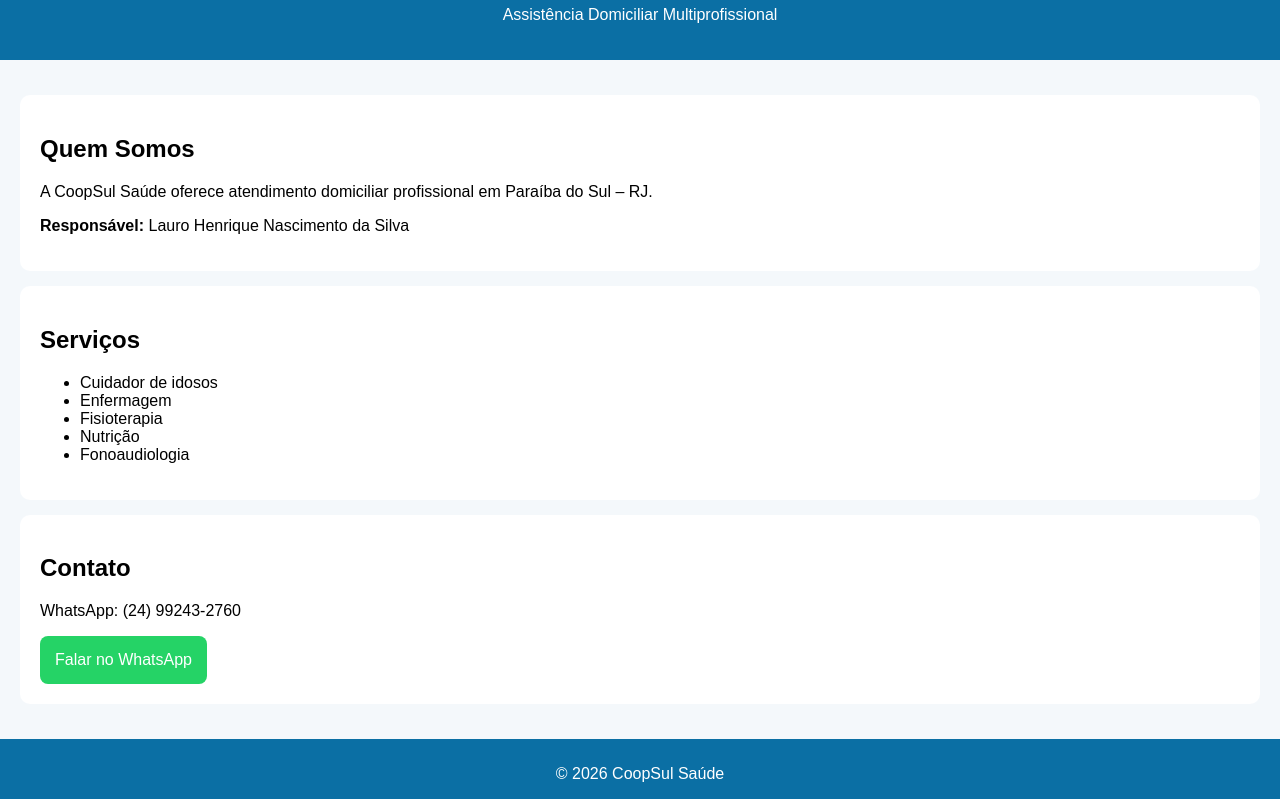
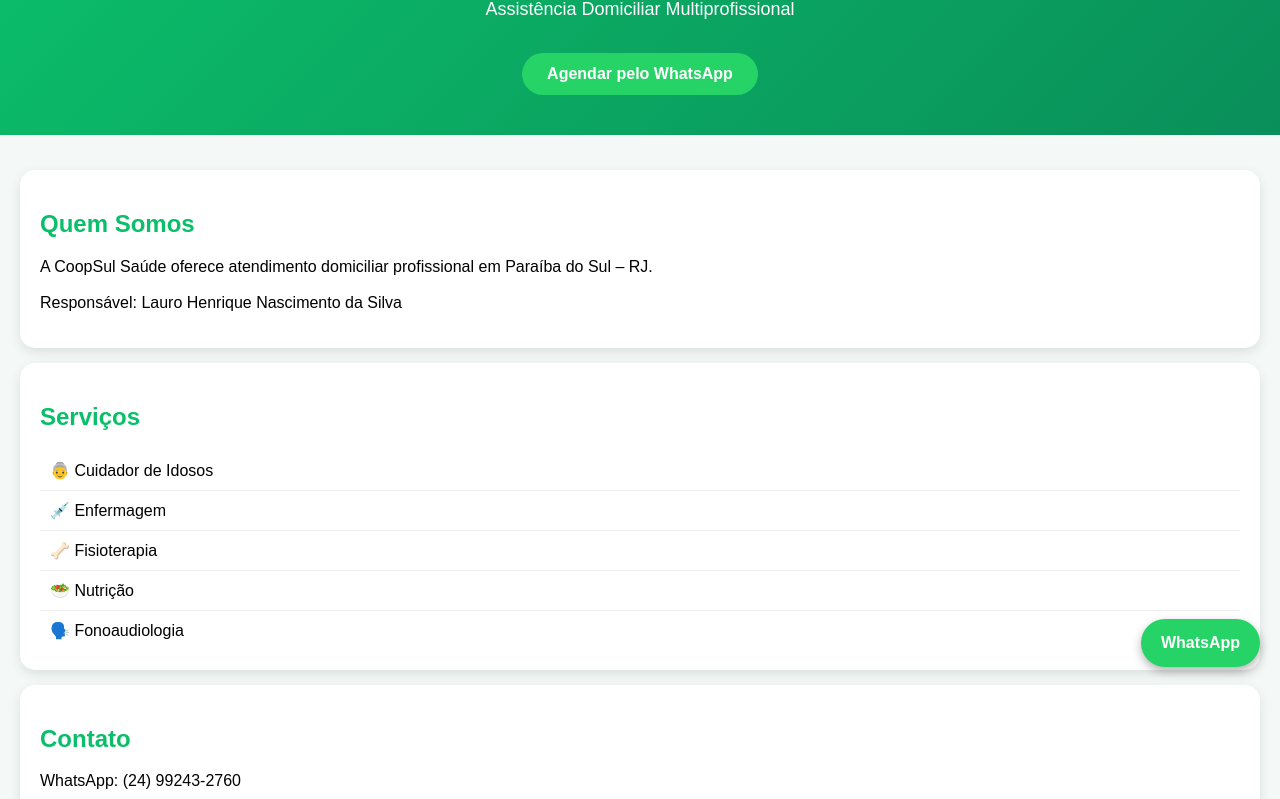
Before and after one commit to lauronascimento65661-boop/coopsulsaude, a plain HTML site: page index.html in a window 1280 px wide. Shown: the part 113-912 px from the top of the page. Drawn offline with Linux system fonts and the light colour scheme.

Commit message:
Update index.html

```diff
--- a/index.html
+++ b/index.html
@@ -2,58 +2,195 @@
 <html lang="pt-br">
 <head>
 <meta charset="UTF-8">
+<meta name="viewport" content="width=device-width, initial-scale=1.0">
 <title>CoopSul Saúde</title>
-<meta name="viewport" content="width=device-width, initial-scale=1.0">
+
 <style>
-body {font-family: Arial, sans-serif; margin:0; background:#f4f8fb;}
-header {background:#0b6fa4; color:white; padding:20px; text-align:center;}
-section {padding:20px;}
-.card {background:white; padding:20px; margin:15px 0; border-radius:10px;}
-button {
-background:#25d366; color:white; border:none;
-padding:15px; font-size:16px; border-radius:8px; cursor:pointer;
+
+body{
+margin:0;
+font-family:Arial, sans-serif;
+background:#f4f8f6;
 }
-footer {background:#0b6fa4; color:white; text-align:center; padding:10px;}
+
+header{
+background:linear-gradient(135deg,#0bbf6a,#0a8f5a);
+color:white;
+text-align:center;
+padding:40px 20px;
+}
+
+header img{
+width:120px;
+margin-bottom:10px;
+}
+
+header h1{
+margin:0;
+font-size:32px;
+}
+
+header p{
+margin-top:5px;
+font-size:18px;
+}
+
+.whatsapp-top{
+
+display:inline-block;
+margin-top:15px;
+background:#25D366;
+color:white;
+padding:12px 25px;
+border-radius:30px;
+text-decoration:none;
+font-weight:bold;
+
+}
+
+.container{
+
+padding:20px;
+
+}
+
+.card{
+
+background:white;
+padding:20px;
+margin:15px 0;
+border-radius:15px;
+box-shadow:0 4px 12px rgba(0,0,0,0.1);
+
+}
+
+.card h2{
+
+color:#0bbf6a;
+
+}
+
+.servico{
+
+padding:10px;
+border-bottom:1px solid #eee;
+
+}
+
+.servico:last-child{
+
+border:none;
+
+}
+
+footer{
+
+background:#0a8f5a;
+color:white;
+text-align:center;
+padding:15px;
+
+}
+
+.whatsapp-fixo{
+
+position:fixed;
+bottom:20px;
+right:20px;
+background:#25D366;
+color:white;
+padding:15px 20px;
+border-radius:50px;
+text-decoration:none;
+font-weight:bold;
+box-shadow:0 4px 10px rgba(0,0,0,0.3);
+
+}
+
 </style>
+
 </head>
-<a href="https://wa.me/5524992432760" class="whatsapp-float" target="_blank">
-💬
+
+<body>
+
+<header>
+
+<img src="logo.png">
+
+<h1>CoopSul Saúde</h1>
+
+<p>Assistência Domiciliar Multiprofissional</p>
+
+<a class="whatsapp-top"
+href="https://wa.me/5524992432760">
+
+Agendar pelo WhatsApp
+
 </a>
-<header>
-<h1>CoopSul Saúde</h1>
-<p>Assistência Domiciliar Multiprofissional</p>
+
 </header>
 
-<section>
+<div class="container">
+
 <div class="card">
+
 <h2>Quem Somos</h2>
-<p>A CoopSul Saúde oferece atendimento domiciliar profissional em Paraíba do Sul – RJ.</p>
-<p><strong>Responsável:</strong> Lauro Henrique Nascimento da Silva</p>
+
+<p>
+
+A CoopSul Saúde oferece atendimento domiciliar profissional em Paraíba do Sul – RJ.
+
+<br><br>
+
+Responsável: Lauro Henrique Nascimento da Silva
+
+</p>
+
 </div>
 
 <div class="card">
+
 <h2>Serviços</h2>
-<ul>
-<li>Cuidador de idosos</li>
-<li>Enfermagem</li>
-<li>Fisioterapia</li>
-<li>Nutrição</li>
-<li>Fonoaudiologia</li>
-</ul>
+
+<div class="servico">👵 Cuidador de Idosos</div>
+
+<div class="servico">💉 Enfermagem</div>
+
+<div class="servico">🦴 Fisioterapia</div>
+
+<div class="servico">🥗 Nutrição</div>
+
+<div class="servico">🗣️ Fonoaudiologia</div>
+
 </div>
 
 <div class="card">
+
 <h2>Contato</h2>
-<p>WhatsApp: (24) 99243-2760</p>
-<a href="https://wa.me/5524992432760">
-<button>Falar no WhatsApp</button>
-</a>
+
+<p>
+
+WhatsApp: (24) 99243-2760
+
+</p>
+
 </div>
-</section>
+
+</div>
 
 <footer>
-<p>© 2026 CoopSul Saúde</p>
+
+© 2026 CoopSul Saúde
+
 </footer>
 
+<a class="whatsapp-fixo"
+href="https://wa.me/5524992432760">
+
+WhatsApp
+
+</a>
+
 </body>
+
 </html>
```
